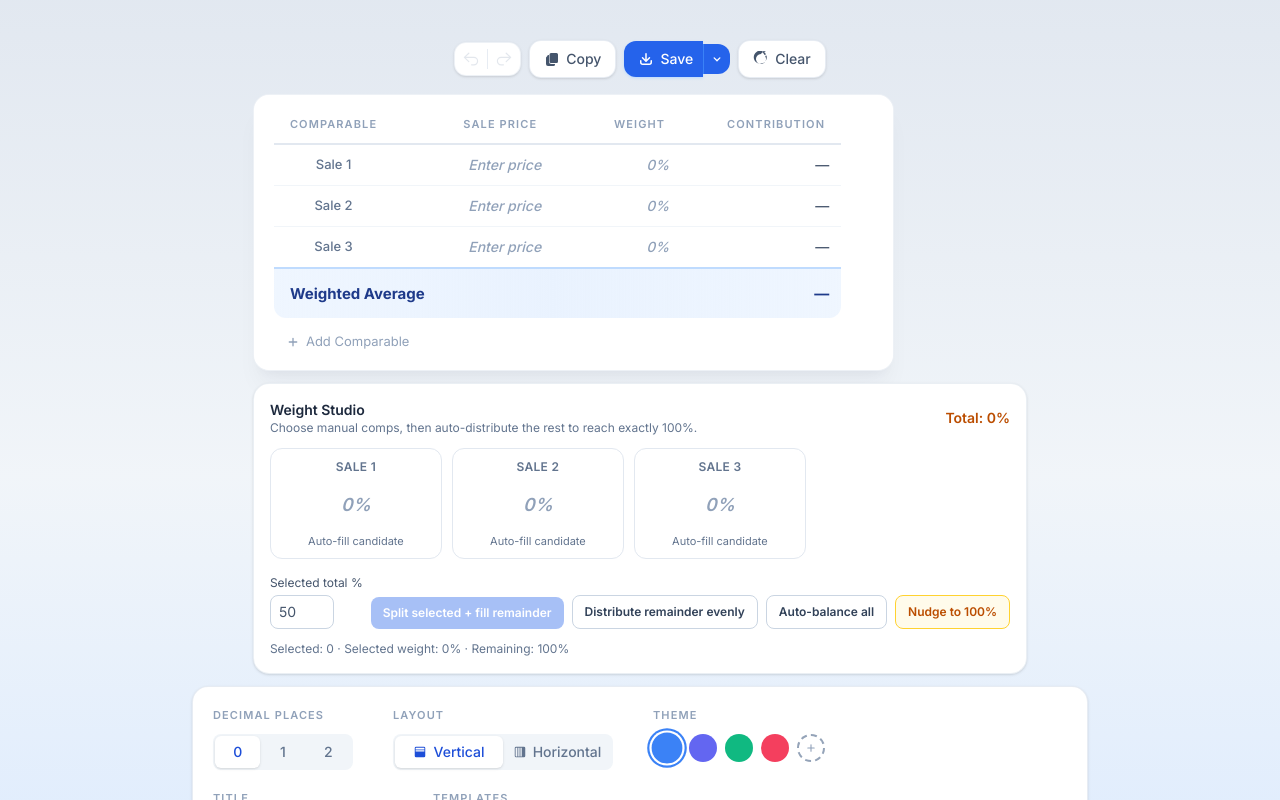
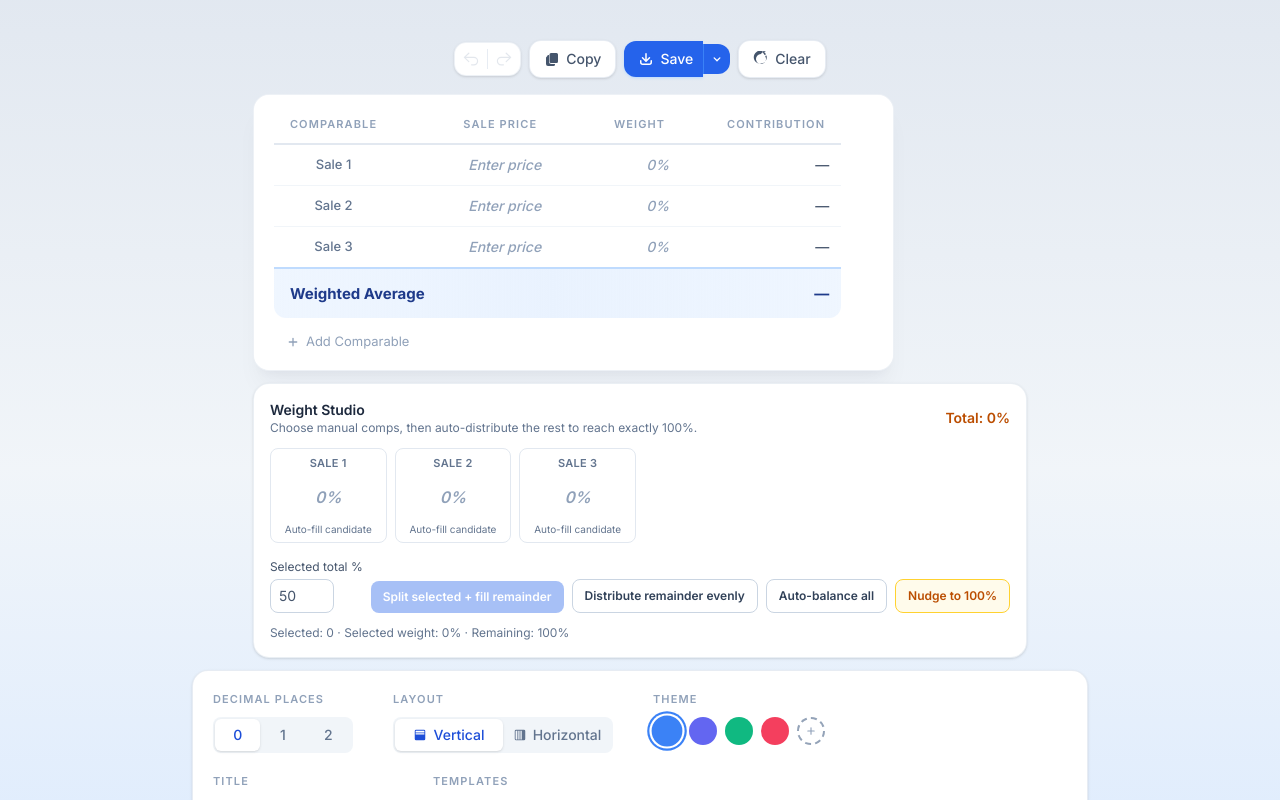
Before and after one commit to PairedSales/WeightedAverage, a Next.js app: page / in a window 1280 px wide. Shown: the top 800 px of the page. Built offline with nearby package versions, Linux system fonts and the light colour scheme.

Commit message:
Shrink Weight Studio cards to support 6-column layout

```diff
--- a/components/WeightAllocationTool.tsx
+++ b/components/WeightAllocationTool.tsx
@@ -132,7 +132,7 @@ export default function WeightAllocationTool({ comps, decimals, onApplyWeights,
         </div>
       </div>
 
-      <div className="mt-3 flex flex-wrap gap-2.5">
+      <div className="mt-3 grid grid-cols-2 gap-2 sm:grid-cols-3 lg:grid-cols-6">
         {comps.map((comp) => {
           const active = selectedIds.includes(comp.id);
           return (
@@ -140,12 +140,12 @@ export default function WeightAllocationTool({ comps, decimals, onApplyWeights,
               key={comp.id}
               type="button"
               onClick={() => toggleSelected(comp.id)}
-              className={`w-[10.75rem] max-w-full rounded-xl border px-3 py-2.5 text-center transition-colors cursor-pointer ${
+              className={`w-full rounded-lg border px-2 py-1.5 text-center transition-colors cursor-pointer ${
                 active ? "border-accent-300 bg-accent-50" : "border-slate-200 hover:border-slate-300 bg-white"
               }`}
             >
-              <div className="text-xs font-semibold uppercase tracking-wide text-slate-500">{comp.label}</div>
-              <div className="mt-1.5 flex justify-center" onClick={(e) => e.stopPropagation()}>
+              <div className="text-[11px] font-semibold uppercase tracking-wide text-slate-500">{comp.label}</div>
+              <div className="mt-1 flex justify-center" onClick={(e) => e.stopPropagation()}>
                 <EditableCell
                   value={comp.weight}
                   formatted={formatPercent(comp.weight, decimals)}
@@ -155,10 +155,10 @@ export default function WeightAllocationTool({ comps, decimals, onApplyWeights,
                   align="left"
                   tabIndex={-1}
                   fullWidth={false}
-                  className="w-16 px-0 py-0 text-center text-lg font-semibold"
+                  className="w-12 px-0 py-0 text-center text-base font-semibold"
                 />
               </div>
-              <div className="mt-1.5 text-[11px] leading-tight text-slate-500">{active ? "Manual / locked" : "Auto-fill candidate"}</div>
+              <div className="mt-1 text-[10px] leading-tight text-slate-500">{active ? "Manual / locked" : "Auto-fill candidate"}</div>
             </button>
           );
         })}
```
